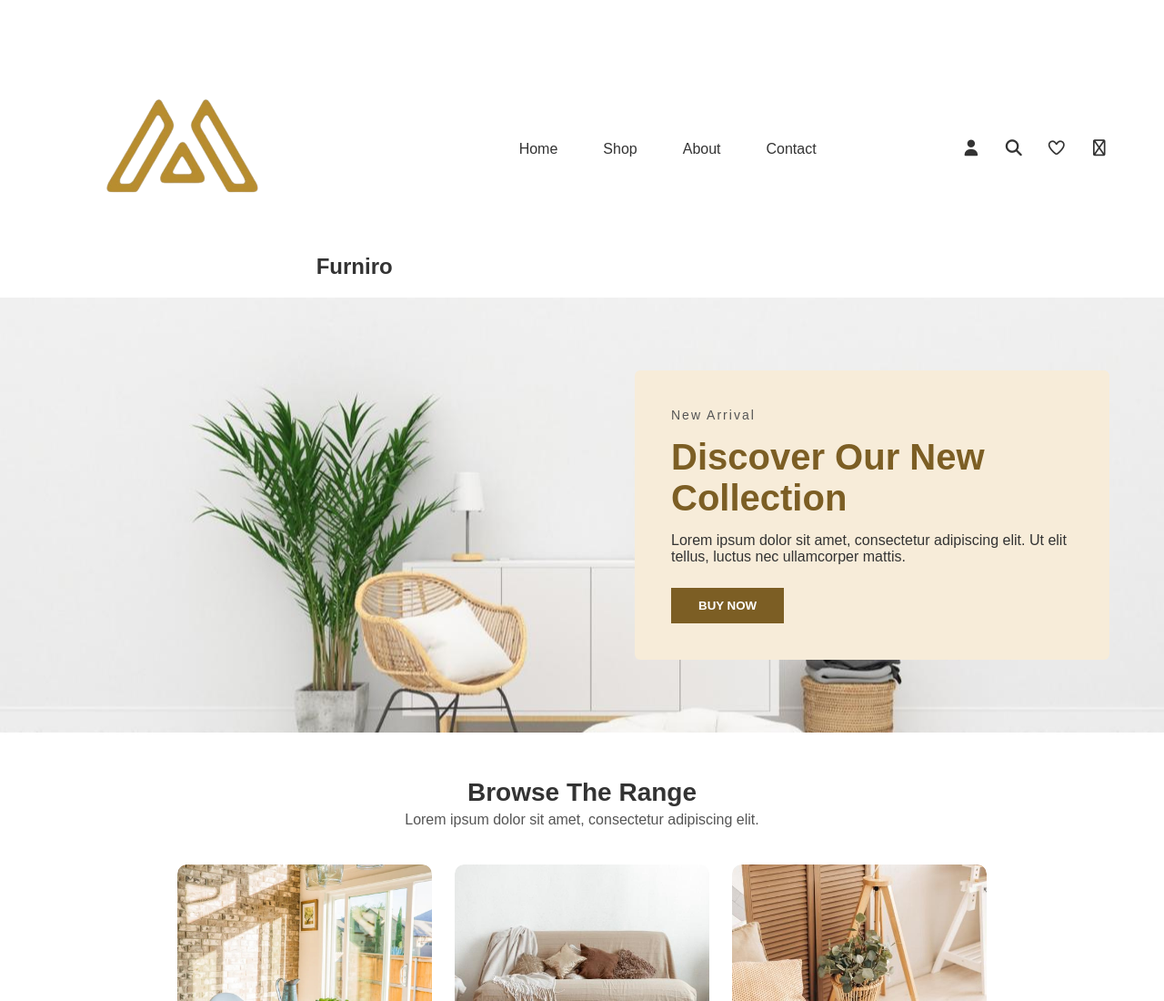
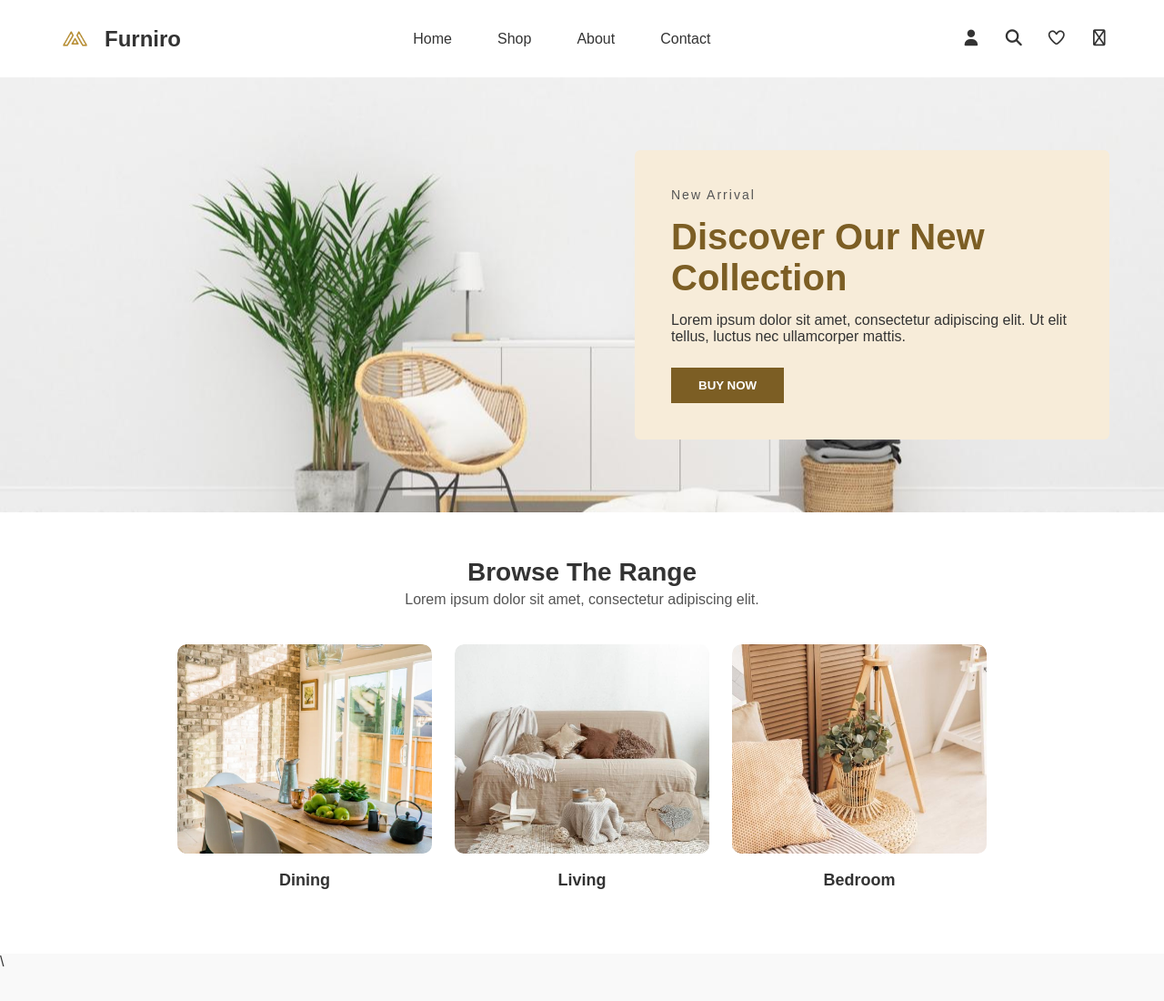
Before and after one commit to rajabdev44/hackathon001, a plain HTML site: page index.html in a window 1280 px wide. Shown: the top 1100 px of the page at 91% size. Drawn offline with Linux system fonts and the light colour scheme.

Commit message:
Refactor CSS styles for improved structure and clarity

```diff
--- a/style.css
+++ b/style.css
@@ -19,10 +19,23 @@ body {
     background: #fff;
 }
 
+/* Logo Section */
 .logo {
+    display: flex;
+    align-items: center;
+    gap: 10px;
     font-size: 24px;
     font-weight: 700;
 }
+
+.logo img {
+    height: 45px;
+    width: auto;
+}
+
+
+
+
 
 .nav-links a {
     margin: 0 15px;
```
